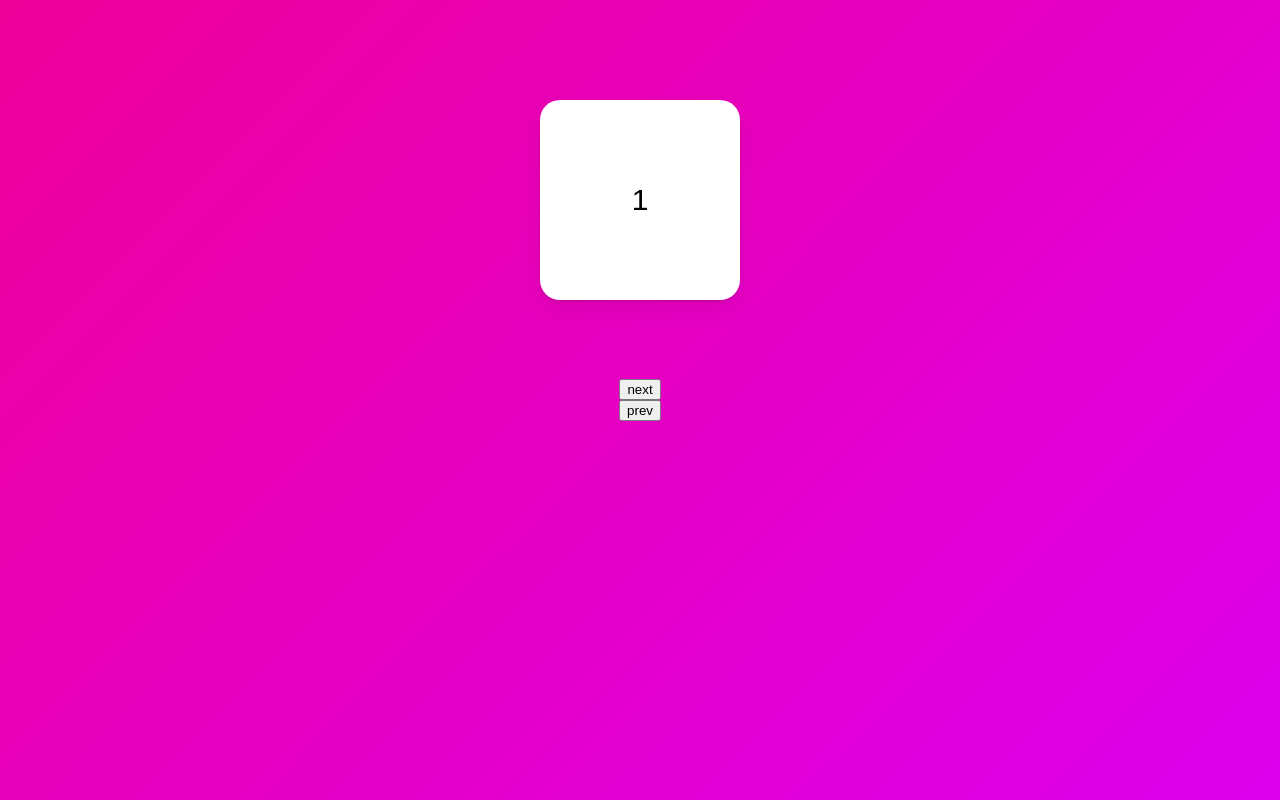
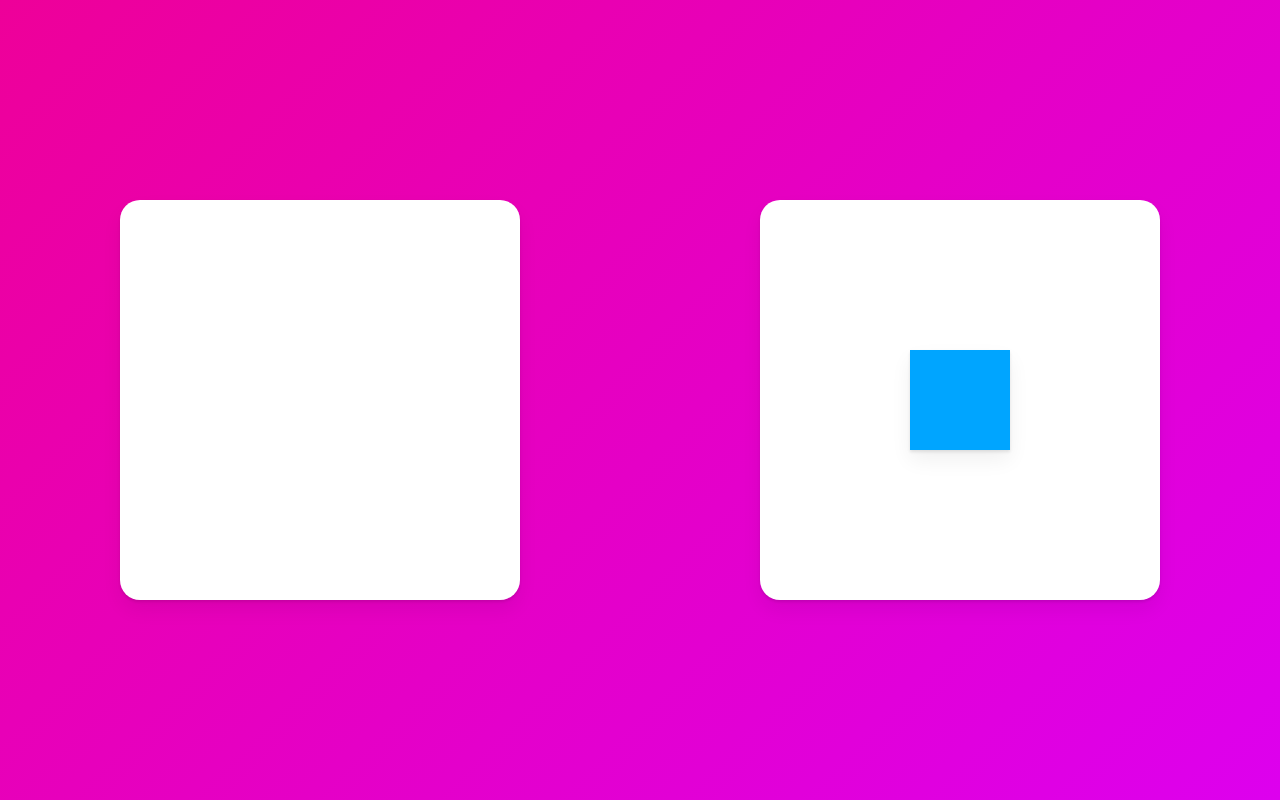
Before and after one commit to joyjsmun/framer-animation, a React (Create React App) app: page / in a window 1280 px wide. Built offline with nearby package versions, Linux system fonts and the light colour scheme.

Commit message:
ADD: using layoutId

```diff
--- a/src/App.tsx
+++ b/src/App.tsx
@@ -6,50 +6,58 @@
 height:100vh;
 width:100vw;
 display: flex;
-justify-content: center;
+justify-content: space-around;
 align-items: center;
-flex-direction: column;
+
 `
 
 const Box = styled(motion.div)`
-  width:200px;
-  height:200px;
+  width:400px;
+  height:400px;
   background-color: white;
   border-radius: 20px;
   display:flex;
   justify-content: center;
-  position: absolute;
   align-items: center;
-  top:100px;
   font-size: 30px;
   box-shadow: 0 2px 3px rgba(0, 0, 0, 0.1), 0 10px 20px rgba(0, 0, 0, 0.06);
 
 `
-const box = {
-  entry:(isBack:boolean) => ({
-        x:isBack? -500:500,
-        opacity:0,
-        scale:0,
-  }),
-  center:{
-    x:0,
-    opacity:1,
-    scale:1,
-    transition:{
-      duration:0.2,
-    }
-  },
-  leaving:(isBack:boolean) => ({
+const Circle = styled(motion.div)`
+  background-color: #00a5ff;
+  height: 100px;
+  width: 100px;
+  border-radius: 50px;
+  box-shadow: 0 2px 3px rgba(0, 0, 0, 0.1), 0 10px 20px rgba(0, 0, 0, 0.06);
 
-      x:isBack? 500:-500,
-      opacity:0,
-      scale:0,
-      rotateX:180,
-      transition:{
-        duration:0.2,
-  }
-})
-}
+`
+
+
+// const box = {
+//   entry:(isBack:boolean) => ({
+//         x:isBack? -500:500,
+//         opacity:0,
+//         scale:0,
+//   }),
+//   center:{
+//     x:0,
+//     opacity:1,
+//     scale:1,
+//     transition:{
+//       duration:0.2,
+//     }
+//   },
+//   leaving:(isBack:boolean) => ({
+
+//       x:isBack? 500:-500,
+//       opacity:0,
+//       scale:0,
+//       rotateX:180,
+//       transition:{
+//         duration:0.2,
+//   }
+// })
+// }
 
 // const Svg = styled.svg`
 //  height: 600px;
@@ -89,24 +97,16 @@
 
 
 function App() {
-  const [visible,setVisible] =useState(1);
-  const [isBack,setBack] = useState(false);
-  const next = () => {
-    setBack(false);
-    setVisible((prev) => (prev === 10 ? 10 : prev+1));
-  }
-  const prev = () => {
-    setBack(true);
-    setVisible((prev) => (prev === 1 ? 1 : prev-1))}
+  const [clicked,setClick] = useState(false);
+  const toggleClicked = () => setClick((prev) => !prev);
   return (
-    <Wrapper>
-      <AnimatePresence custom={isBack} exitBeforeEnter>
-       <Box
-       custom={isBack}
-       variants={box} initial="entry" animate="center" exit="leaving" key={visible}>{visible}</Box>
-      </AnimatePresence>
-      <button onClick={next}>next</button>
-      <button onClick={prev}>prev</button>
+    <Wrapper onClick={toggleClicked}>
+      <Box>
+        {clicked ? <Circle layoutId="circle" style={{borderRadius:50}}/> :null}
+      </Box>
+      <Box>
+        {!clicked ? <Circle layoutId="circle"  style={{borderRadius:0}}/>:null }
+      </Box>
      </Wrapper>
   );
 }
```
